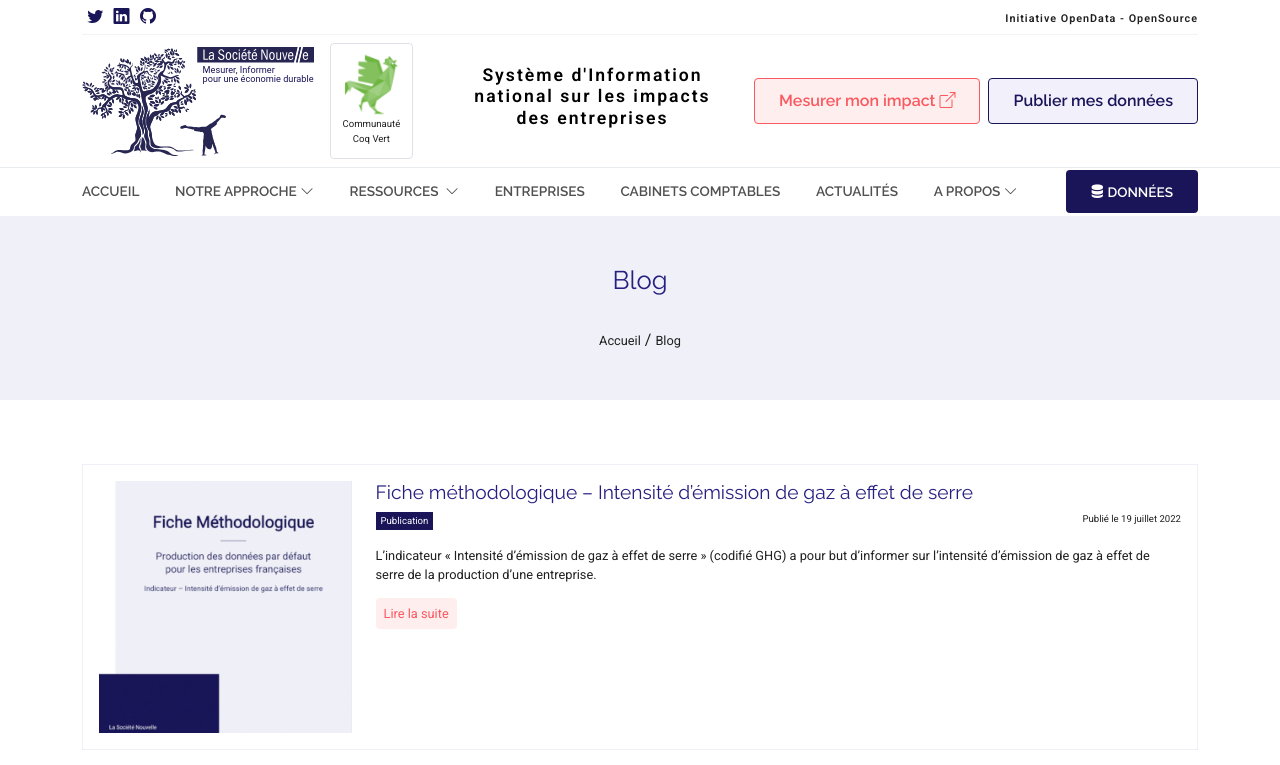
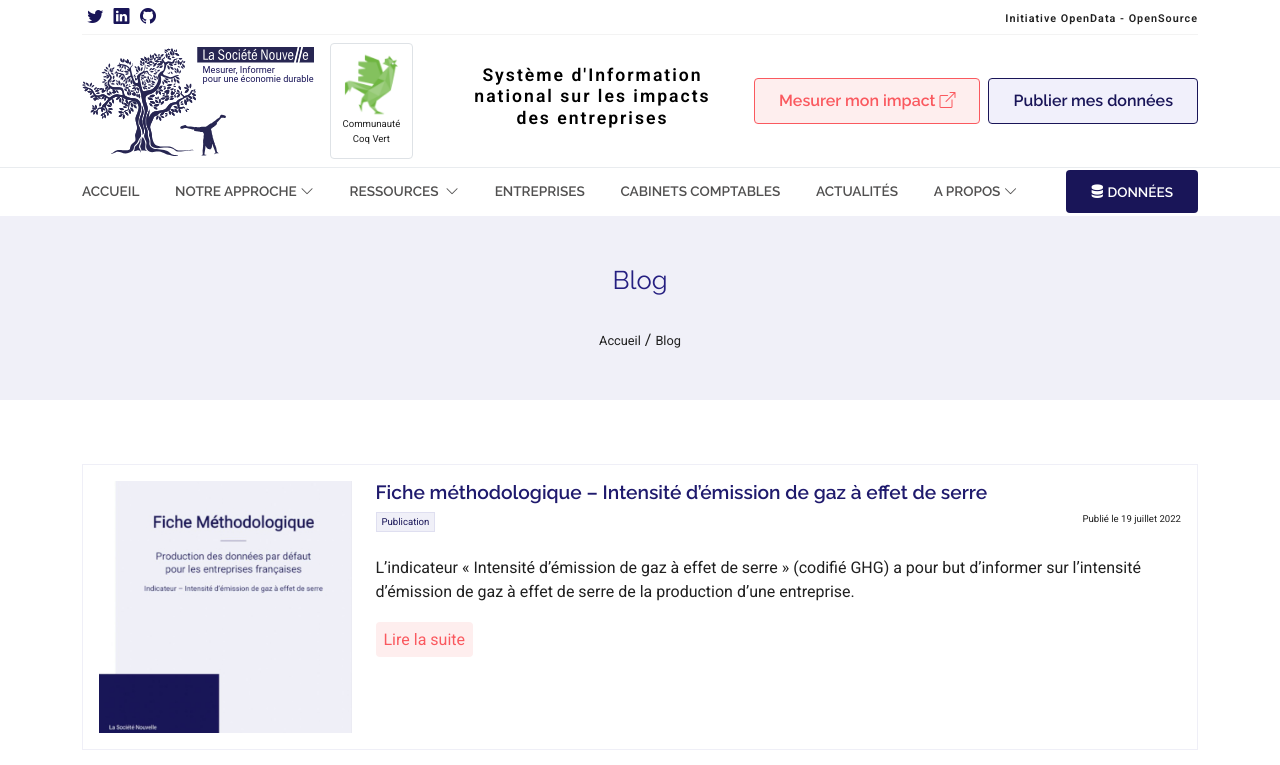
Before and after one commit to La-Societe-Nouvelle/LaSocieteNouvelle-Website, a Next.js app: page /blog in a window 1280 px wide. Shown: the top 765 px of the page. Built offline with nearby package versions, Linux system fonts and the light colour scheme.

Commit message:
update css

```diff
--- a/src/pages/blog/fiche-donnees-defaut-entreprises-francaises-ghg.js
+++ b/src/pages/blog/fiche-donnees-defaut-entreprises-francaises-ghg.js
@@ -17,7 +17,7 @@ const Post = () => {
         title="Fiche méthodologique – Intensité d’émission de gaz à effet de serre  "
         prev={"blog"}
         prevTitle={"blog"}
-        path={"blog/fiche-donnees-defaut-entreprises-francaise"}
+        path={"blog/fiche-donnees-defaut-entreprises-francaise-ghg"}
       />
       <Container>
         <div className="article">
--- a/src/pages/blog/index.js
+++ b/src/pages/blog/index.js
@@ -46,17 +46,17 @@ export default function Blog() {
                     <Col>
                     <div>
                         <div className="post-title">
-                          <h2>{post.titre}</h2>
+                          <h2>   <a href={"/blog/" + post.slug}>{post.titre}</a> </h2>
                           <div className="post-meta d-flex justify-content-between">
                           <p className="category ">{post.categorie}</p>
 
                             <p>Publié le {post.date}</p>
                           </div>
                         </div>
-                        <div className="post-content">
+                        <div className="post-content my-2">
                           <p>{post.texte}</p>
                         </div>
-                        <div className="post-footer">
+                        <div className="post-footer mt-4 mb-3">
                           <Link href={"/blog/" + post.slug} >Lire la suite</Link>
                         </div>
                     </div>
--- a/src/styles/components/posts.scss
+++ b/src/styles/components/posts.scss
@@ -9,7 +9,7 @@
 
 .post-meta, .post .post-meta {
     p {
-        font-size: 0.6rem;
+        font-size: 0.6rem !important;
     }
 }
 
@@ -28,7 +28,7 @@
     padding: 1rem;
     margin-bottom: 1rem;
 }
-.post {
+#latest-posts .post {
 
     p, a {
         font-size: 0.8rem;
@@ -55,7 +55,8 @@
 }
 
 .category {
-    background-color: $primary;
-    color : #ffffff;
+    background-color: $light;
+    color : $primary;
     padding: 2px 5px;
+    border: 1px solid darken( $light, 5%);
 }
```
